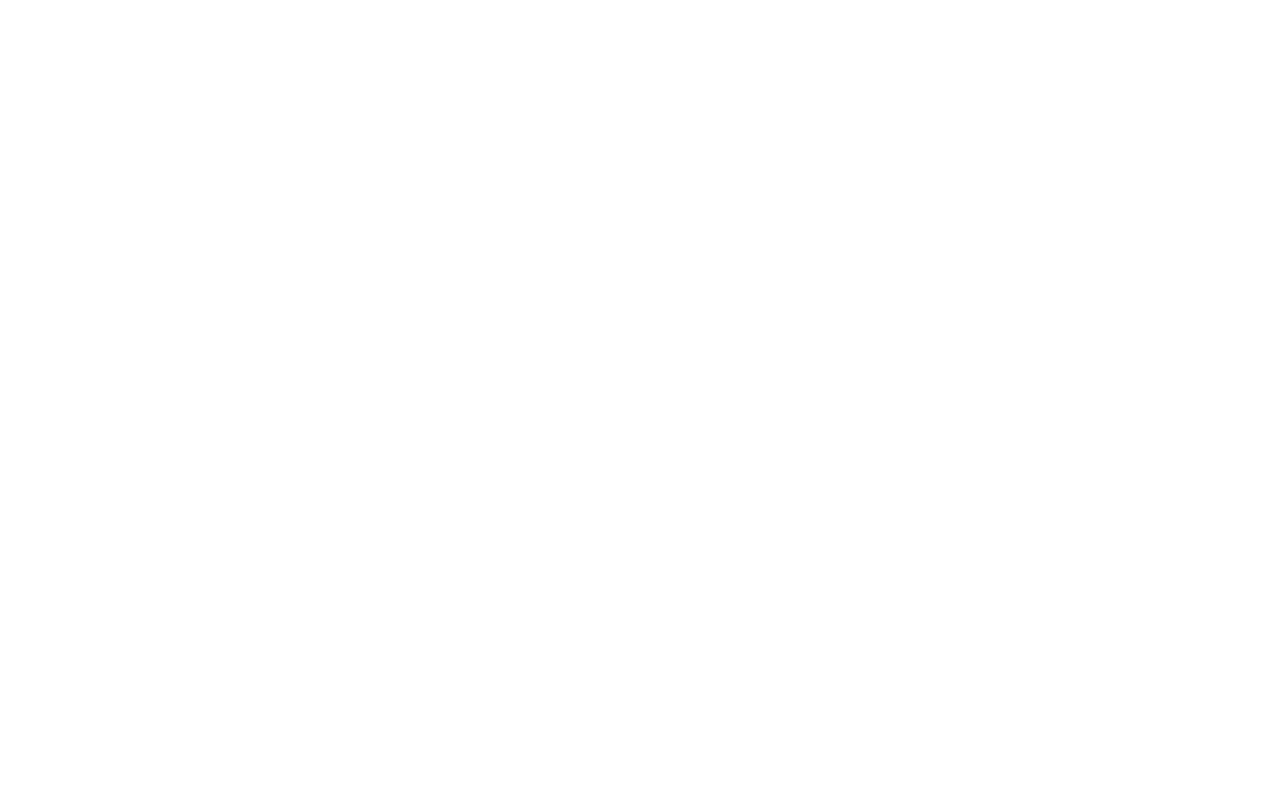
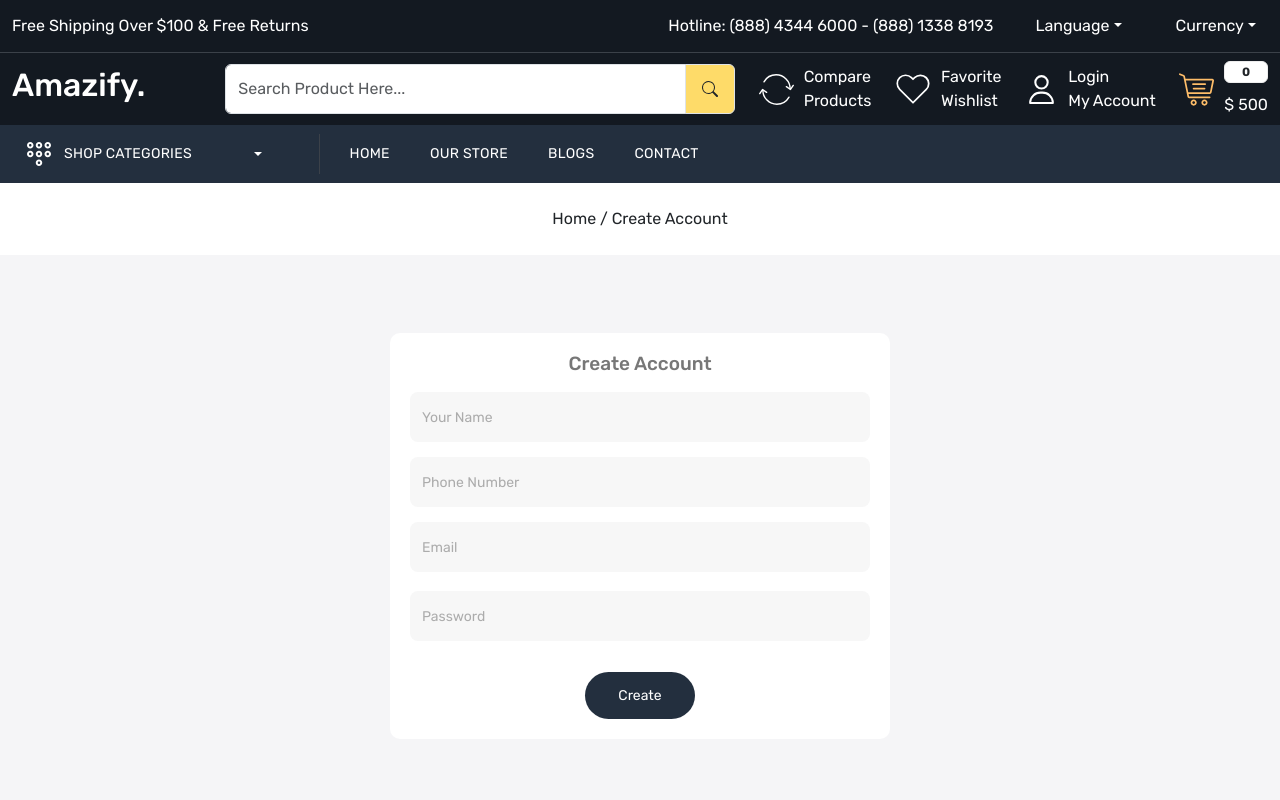
Before and after one commit to ssengar13/E-Commerce-App-Frontend, a React (Create React App) app: page /signup in a window 1280 px wide. Before the commit this address had no page. Shown: the top 800 px of the page. Built offline with nearby package versions, Linux system fonts and the light colour scheme.

Commit message:
Signup Page Completed

```diff
--- a/src/App.js
+++ b/src/App.js
@@ -11,6 +11,7 @@
 import Wishlist from './pages/Wishlist';
 import Login from './pages/Login'
 import Forgotpassword from './pages/Forgotpassword';
+import Signup from './pages/Signup';
 
 function App() {
   return (
@@ -26,6 +27,7 @@
           <Route path='wishlist' element={<Wishlist />} />
           <Route path='login' element={<Login />} />
           <Route path='forgot-password' element={<Forgotpassword />} />
+          <Route path='signup' element={<Signup />} />
         </Route>
       </Routes>
     </BrowserRouter>
--- a/src/pages/Forgotpassword.js
+++ b/src/pages/Forgotpassword.js
@@ -7,7 +7,7 @@
     return (
         <>
             <Meta title="Reset Your Password - Secure Recovery | Amazify" />
-            <BreadCrumb title="Forgot Password" />
+            <BreadCrumb title="Reset Your Password" />
             <div className="login-wrapper home-wrapper-2 py-5">
                 <div className="row">
                     <div className="col-12">
@@ -20,7 +20,7 @@
                                 </div>
                                 <div>
                                     <div className='mt-3 d-flex justify-content-center flex-column gap-15 align-items-center'>
-                                        <button className='button border-0'>Submit</button>
+                                        <button className='button border-0' type='submit'>Submit</button>
                                         <Link to='/login'>Cancle</Link>
                                     </div>
                                 </div>
--- a/src/pages/Login.js
+++ b/src/pages/Login.js
@@ -24,7 +24,7 @@
                                     <Link to='/forgot-password'>Forgot Password?</Link>
                                     <div className='mt-3 d-flex justify-content-center gap-15 align-items-center'>
                                         <button className='button border-0'>Login</button>
-                                        <Link className='button signup' to='signup'>SignUp</Link>
+                                        <Link className='button signup' to='/signup'>SignUp</Link>
                                     </div>
                                 </div>
                             </form>
--- a/src/pages/Signup.js
+++ b/src/pages/Signup.js
@@ -1,12 +1,41 @@
 import React from 'react'
 import BreadCrumb from '../components/BreadCrumb'
 import Meta from '../components/Meta'
+import { Link } from 'react-router-dom'
 
 const Signup = () => {
     return (
         <>
             <Meta title="Create Your Account - Join Us Today | Amazify" />
-            <BreadCrumb title="Compare Products" />
+            <BreadCrumb title="Create Account" />
+            <div className="login-wrapper home-wrapper-2 py-5">
+                <div className="row">
+                    <div className="col-12">
+                        <div className="auth-card">
+                            <h3 className='text-center mb-3'>Create Account</h3>
+                            <form action="" className='d-flex flex-column gap-15'>
+                                <div>
+                                    <input type="text" name='name' placeholder='Your Name' className='form-control' />
+                                </div>
+                                <div>
+                                    <input type="tel" name='number' placeholder='Phone Number' className='form-control' />
+                                </div>
+                                <div>
+                                    <input type="email" name='email' placeholder='Email' className='form-control' />
+                                </div>
+                                <div className='mt-1'>
+                                    <input type="password" name='password' placeholder='Password' className='form-control' />
+                                </div>
+                                <div>
+                                    <div className='mt-3 d-flex justify-content-center gap-15 align-items-center'>
+                                        <button className='button border-0'>Create</button>
+                                    </div>
+                                </div>
+                            </form>
+                        </div>
+                    </div>
+                </div>
+            </div>
         </>
     )
 }
```
